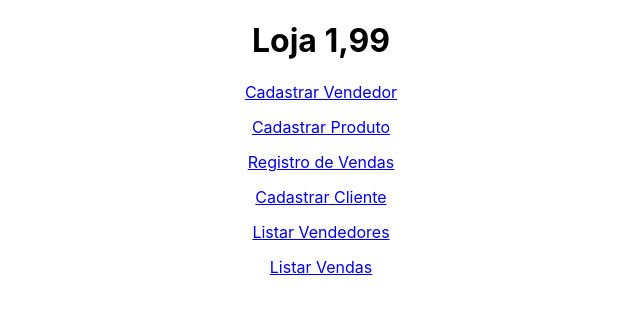
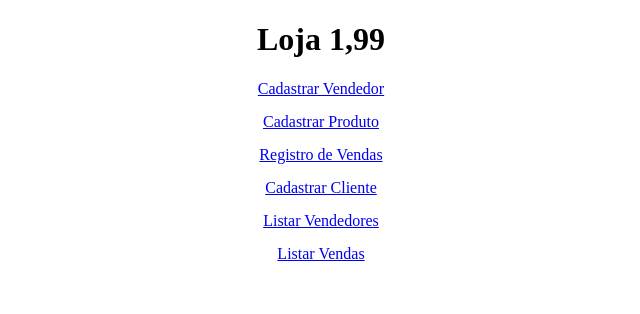
Before and after one commit to GustavoBarros360/lab-eng-soft-front, a React (Create React App) app: page / in a window 1280 px wide. Shown: the top 314 px of the page, without its empty margins (319-959 px from the left). Built offline with nearby package versions, Linux system fonts and the light colour scheme.

Commit message:
fix deploy

```diff
--- a/src/index.css
+++ /dev/null
@@ -1,13 +0,0 @@
-body {
-  margin: 0;
-  font-family: -apple-system, BlinkMacSystemFont, 'Segoe UI', 'Roboto', 'Oxygen',
-    'Ubuntu', 'Cantarell', 'Fira Sans', 'Droid Sans', 'Helvetica Neue',
-    sans-serif;
-  -webkit-font-smoothing: antialiased;
-  -moz-osx-font-smoothing: grayscale;
-}
-
-code {
-  font-family: source-code-pro, Menlo, Monaco, Consolas, 'Courier New',
-    monospace;
-}
--- a/src/index.tsx
+++ b/src/index.tsx
@@ -1,7 +1,7 @@
 import React from "react";
 import ReactDOM from "react-dom/client";
-import "./index.css";
 import App from "./App";
+import reportWebVitals from "./reportWebVitals";
 
 const root = ReactDOM.createRoot(
   document.getElementById("root") as HTMLElement
@@ -11,3 +11,8 @@
     <App />
   </React.StrictMode>
 );
+
+// If you want to start measuring performance in your app, pass a function
+// to log results (for example: reportWebVitals(console.log))
+// or send to an analytics endpoint. Learn more: https://bit.ly/CRA-vitals
+reportWebVitals();
--- /dev/null
+++ b/src/react-app-env.d.ts
@@ -0,0 +1 @@
+/// <reference types="react-scripts" />
--- /dev/null
+++ b/src/reportWebVitals.ts
@@ -0,0 +1,15 @@
+import { ReportHandler } from "web-vitals";
+
+const reportWebVitals = (onPerfEntry?: ReportHandler) => {
+  if (onPerfEntry && onPerfEntry instanceof Function) {
+    import("web-vitals").then(({ getCLS, getFID, getFCP, getLCP, getTTFB }) => {
+      getCLS(onPerfEntry);
+      getFID(onPerfEntry);
+      getFCP(onPerfEntry);
+      getLCP(onPerfEntry);
+      getTTFB(onPerfEntry);
+    });
+  }
+};
+
+export default reportWebVitals;
```
Also changed, not shown: src/setupTests.ts (added, +5 -0 lines), 1 other file (tests, documents, lock files or other folders).
